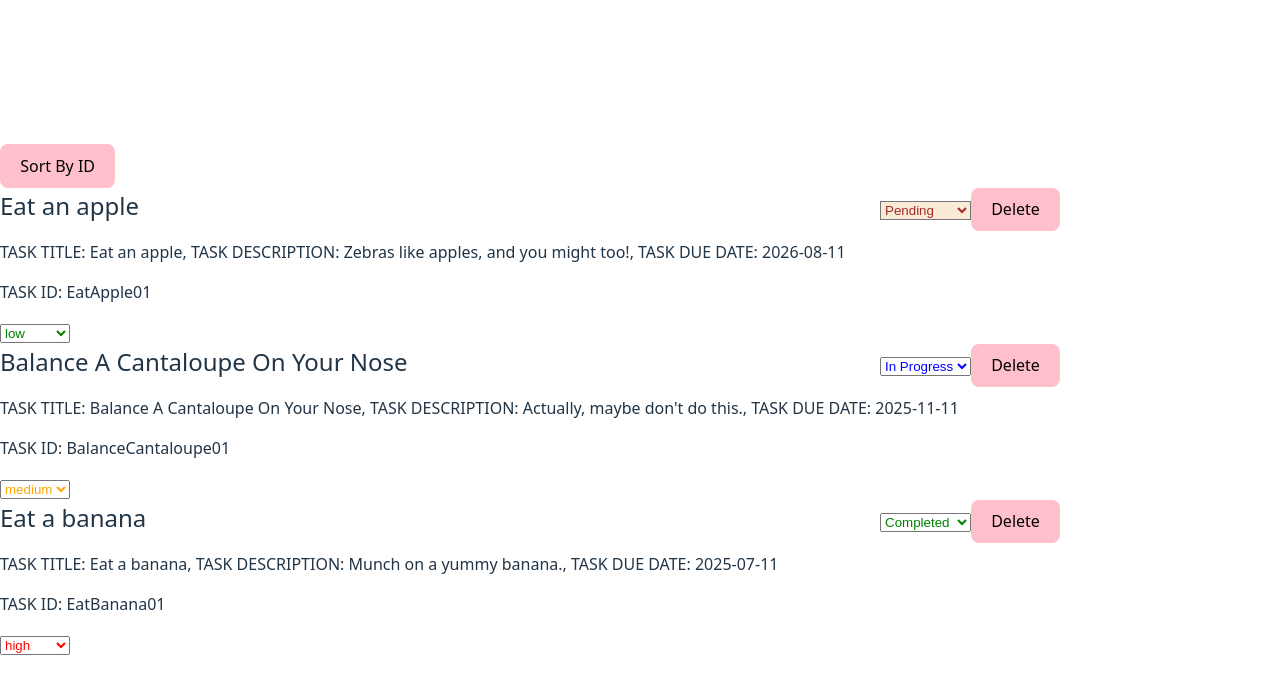
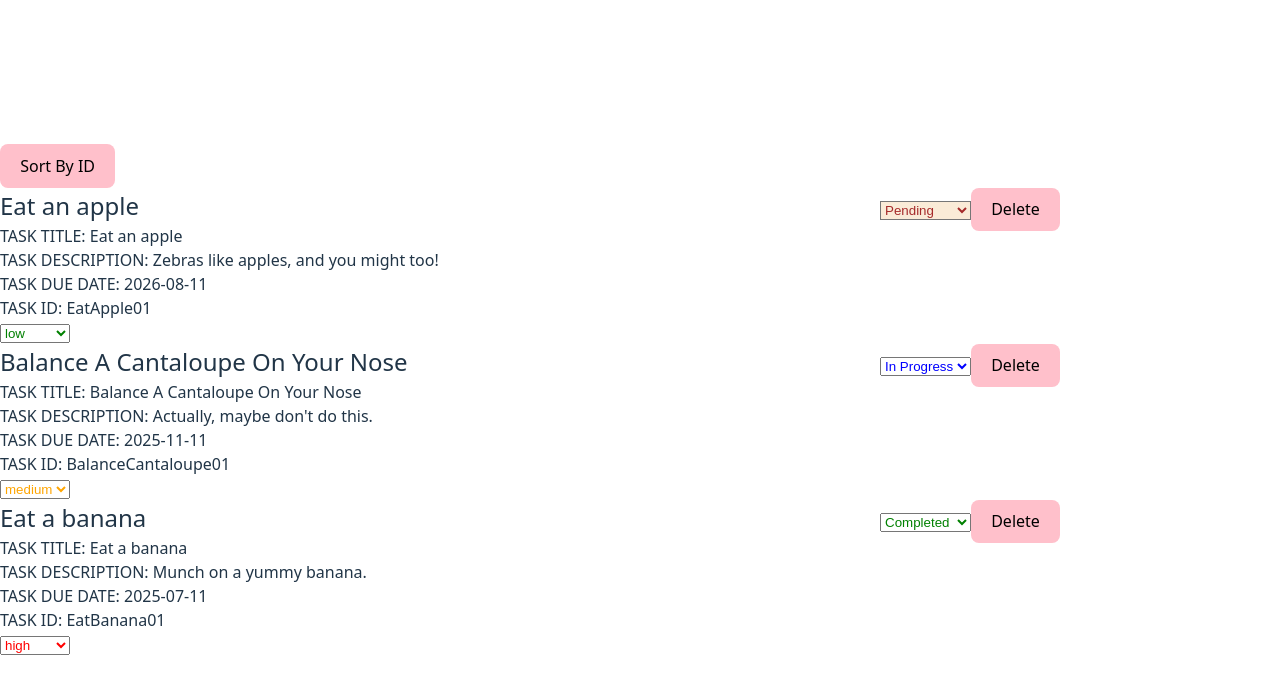
Before and after one commit to aardvarkpepper/2025-07-25-Lab-3, a React (Vite) app: page / in a window 1280 px wide. Shown: the top 694 px of the page. Built offline with nearby package versions, Linux system fonts and the light colour scheme.

Commit message:
Update dropdown function to update className, as it apparently doesn't re-render (?)

```diff
--- a/src/components/Dropdown/Dropdown.tsx
+++ b/src/components/Dropdown/Dropdown.tsx
@@ -10,12 +10,14 @@ interface DropdownProps {
   className: string;
 }
 
-// const handleDropdownKeyChange = (taskId: string, key: string, newValue: string)
-
+//
 
 export const Dropdown = ({id, elementName, arrayOfOptions, keyName, onChange, className, selected = arrayOfOptions[0], }: DropdownProps) => {
   return (
-    <select id={id} name = {elementName} defaultValue={selected} onChange={(event) => onChange(id, keyName, event.target.value)} className={`${className} dropdown`}>
+    <select id={id} name = {elementName} defaultValue={selected} onChange={(event) => {
+      event.target.className = event.target.value;
+      onChange(id, keyName, event.target.value)}
+      } className={`${className} dropdown`}>
       {arrayOfOptions.map((element) => <option key={element} value={element}>{element}</option>)}
     </select>
   );
--- a/src/components/TaskItem/TaskItem.tsx
+++ b/src/components/TaskItem/TaskItem.tsx
@@ -24,16 +24,18 @@ export const TaskItem = ({ task, onStatusChange, onPriorityChange, onDelete }: T
   return (
     <div>
       <div className='taskTitleContainer'>
-        <span className='taskTitle'>{task.title}</span>
-        <span className='taskTitleButtonContainer'>
-          <Dropdown id={task.id} elementName={task.id} arrayOfOptions={['Pending', 'In Progress', 'Completed']} onChange={onStatusChange} selected={task.status} keyName='status' className={task.status}/>
+        <div className='taskTitle'>{task.title}</div>
+        <div className='taskTitleButtonContainer'>
+          <Dropdown id={task.id} elementName={task.id} arrayOfOptions={['Pending', 'In Progress', 'Completed']} onChange={onStatusChange} selected={task.status} keyName='status' className={task.status} />
           <button onClick={() => onDelete(task.id)}>Delete</button>
-        </span>
+        </div>
       </div>
-      <p>{`TASK TITLE: ${task.title}, TASK DESCRIPTION: ${task.description}, TASK DUE DATE: ${task.dueDate}`}</p>
-      <p>{`TASK ID: ${task.id}`}</p>
+      <div>{`TASK TITLE: ${task.title}`}</div>
+      <div>{`TASK DESCRIPTION: ${task.description}`}</div>
+      <div>{`TASK DUE DATE: ${task.dueDate}`}</div>
+      <div>{`TASK ID: ${task.id}`}</div>
 
-      <Dropdown id={task.id} elementName={task.id} arrayOfOptions={['low', 'medium', 'high']} onChange={() => onPriorityChange} selected={task.priority} keyName='priority' className={task.priority}/>
+      <Dropdown id={task.id} elementName={task.id} arrayOfOptions={['low', 'medium', 'high']} onChange={() => onPriorityChange} selected={task.priority} keyName='priority' className={task.priority} />
 
     </div>
   )
```
